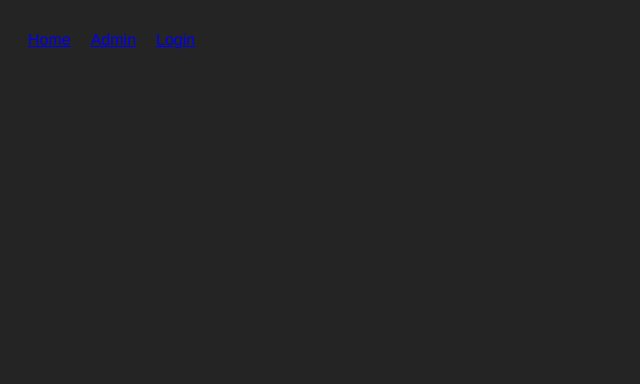
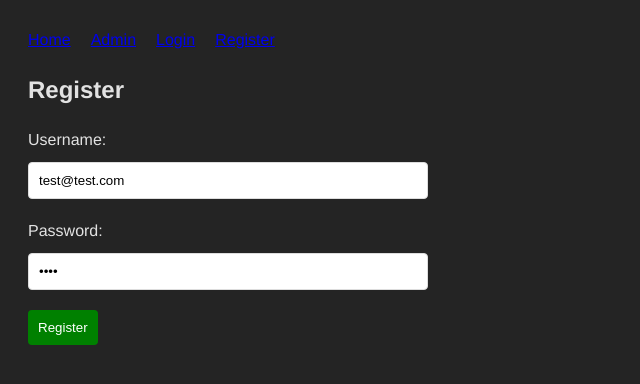
Before and after one commit to josef5/mern-auth, a React (Vite) app in the folder client/: page /register in a window 1280 px wide. Before the commit this address had no page. Shown: the top 384 px of the page, without its empty margins (0-640 px from the left). Built offline with nearby package versions, Linux system fonts and the light colour scheme.

Commit message:
feat: add Register component and hook

```diff
--- a/client/src/App.css
+++ b/client/src/App.css
@@ -6,7 +6,7 @@ nav ul {
   padding: 0;
 }
 
-form.signup,
+form.register,
 form.login {
   max-width: 400px;
 }
--- a/client/src/App.tsx
+++ b/client/src/App.tsx
@@ -3,6 +3,7 @@ import Navbar from "./components/Navbar";
 import Home from "./pages/Home";
 import Admin from "./pages/Admin";
 import Login from "./pages/Login";
+import Register from "./pages/Register";
 import PrivateRoute from "./routes/PrivateRoute";
 import "./App.css";
 
@@ -15,7 +16,7 @@ function App() {
           <Routes>
             <Route path="/" element={<Home />} />
             <Route path="/login" element={<Login />} />
-            {/* {<Route path="/admin" element={<Admin />} />} */}
+            <Route path="/register" element={<Register />} />
             <Route
               path="/admin"
               element={
--- a/client/src/components/Navbar.tsx
+++ b/client/src/components/Navbar.tsx
@@ -22,9 +22,14 @@ const Navbar = () => {
               <li>{/* <Link to="/logout">Logout</Link> */}</li>
             </>
           ) : (
-            <li>
-              <Link to="/login">Login</Link>
-            </li>
+            <>
+              <li>
+                <Link to="/login">Login</Link>
+              </li>
+              <li>
+                <Link to="/register">Register</Link>
+              </li>
+            </>
           )}
         </ul>
       </nav>
--- /dev/null
+++ b/client/src/hooks/useRegister.ts
@@ -0,0 +1,44 @@
+import { useState } from "react";
+import useAuth from "./useAuth";
+
+const useRegister = () => {
+  const { setAuth } = useAuth();
+  const [isFetching, setIsFetching] = useState(false);
+  const [error, setError] = useState("");
+
+  const register = async (username: string, password: string) => {
+    console.log({ username, password });
+
+    setIsFetching(true);
+
+    try {
+      const response = await fetch("/auth/register", {
+        method: "POST",
+        headers: {
+          "Content-Type": "application/json",
+        },
+        body: JSON.stringify({ username, password }),
+      });
+
+      const data = await response.json();
+
+      if (!response.ok) {
+        throw new Error(data.message);
+      }
+
+      setAuth({ username: data.username, isAuthenticated: true });
+      setIsFetching(false);
+      setError("");
+    } catch (error) {
+      console.error((error as Error).message);
+
+      setError("There was an error registering the user. Please try again.");
+      setAuth({ username: "", isAuthenticated: false });
+      setIsFetching(false);
+    }
+  };
+
+  return { register, isFetching, error };
+};
+
+export default useRegister;
--- /dev/null
+++ b/client/src/pages/Register.tsx
@@ -0,0 +1,52 @@
+import { useState } from "react";
+import { Navigate, useLocation } from "react-router-dom";
+import useAuth from "../hooks/useAuth";
+import useRegister from "../hooks/useRegister";
+
+const Register = () => {
+  const [username, setUsername] = useState("test@test.com");
+  const [password, setPassword] = useState("test");
+
+  const { auth } = useAuth();
+  const { register, isFetching, error } = useRegister();
+  const location = useLocation();
+  const intendedPath = location.state?.from?.pathname ?? "/";
+
+  const handleSubmit = async (event: React.FormEvent) => {
+    event.preventDefault();
+
+    register(username, password);
+  };
+
+  if (isFetching) {
+    return <div>Loading...</div>;
+  }
+
+  if (auth.isAuthenticated) {
+    return <Navigate to={intendedPath} />;
+  }
+
+  return (
+    <form className="register" onSubmit={handleSubmit}>
+      <h2>Register</h2>
+
+      <label>Username:</label>
+      <input
+        type="email"
+        onChange={(event) => setUsername(event.target.value)}
+        value={username}
+      />
+
+      <label>Password:</label>
+      <input
+        type="password"
+        onChange={(event) => setPassword(event.target.value)}
+        value={password}
+      />
+      <button disabled={isFetching}>Register</button>
+      {error && <div className="error">{error}</div>}
+    </form>
+  );
+};
+
+export default Register;
```
